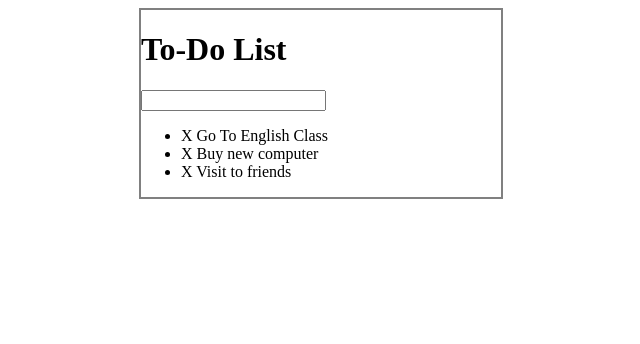
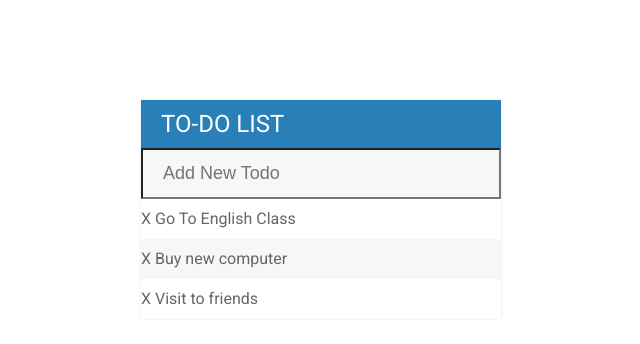
Before and after one commit to taurus-git/todolist, a plain HTML site: page index.html in a window 1280 px wide. Shown: the whole page, without its empty margins (319-959 px from the left). Drawn offline with Linux system fonts and the light colour scheme.

Commit message:
Styling H1, input and li's.

```diff
--- a/assets/css/todos.css
+++ b/assets/css/todos.css
@@ -1,7 +1,54 @@
+h1 {
+    background: #2980b9;
+    color: white;
+    margin: 0;
+    padding: 10px 20px;
+    text-transform: uppercase;
+    font-size: 24px;
+    font-weight: normal;
+}
+
+ul {
+    list-style: none;
+    margin: 0;
+    padding: 0;
+}
+
+body {
+    font-family: 'Roboto', sans-serif;
+}
+
+li {
+    height: 40px;
+    line-height: 40px;
+    background: #ffffff;
+    color: #666666;
+}
+
+li:nth-child(2n){
+    background: #f7f7f7;
+}
+
+input {
+    box-sizing: border-box;
+    width: 100%;
+    padding: 13px 13px 13px 20px;
+    font-size: 18px;
+    color: #2980b9;
+    background-color: #f7f7f7;
+}
+
+input:focus {
+    background: #ffffff;
+    border: 3px solid #2980b9;
+    outline: none;
+}
+
 #container {
     width: 360px;
-    margin: 0 auto;
-    border: 2px solid gray;
+    margin: 100px auto;
+    background: #f7f7f7;
+    box-shadow: 0 0 3px rgba(0, 0, 0, 0.1);
 }
 
 .completed {
--- a/index.html
+++ b/index.html
@@ -4,12 +4,13 @@
     <meta charset="UTF-8">
     <title>Title</title>
     <link rel="stylesheet" href="assets/css/todos.css">
+    <link href="https://fonts.googleapis.com/css?family=Roboto:400,500,700" rel="stylesheet">
     <script type="text/javascript" src="assets/js/lib/jquery-3.3.1.min.js"></script>
 </head>
 <body>
     <div id="container">
         <h1>To-Do List</h1>
-        <input type="text">
+        <input type="text" placeholder="Add New Todo">
 
         <ul>
             <li><span>X</span> Go To English Class</li>
```
